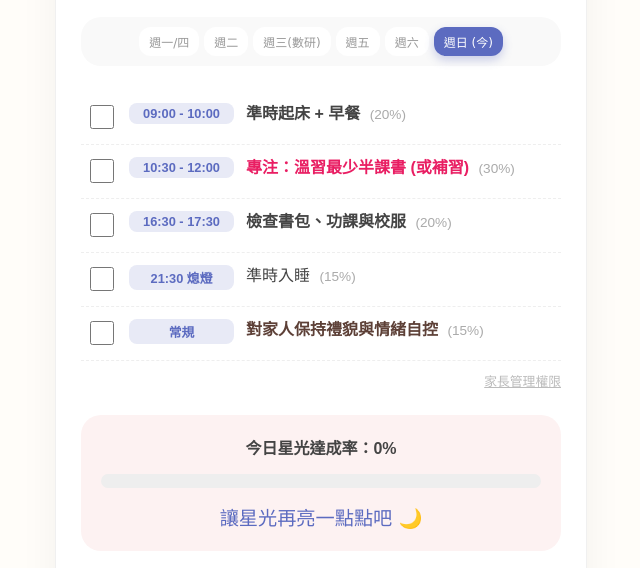
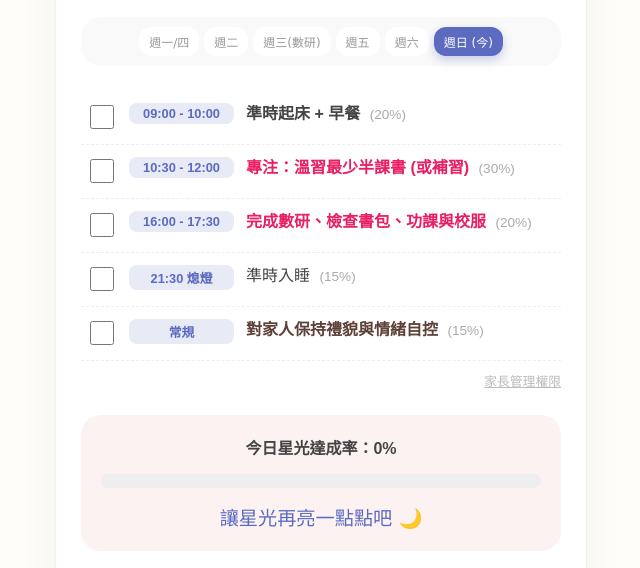
Before and after one commit to roylaivenetian-dotcom/shine-bright, a plain HTML site: page index.html in a window 1280 px wide. Shown: the part 165-733 px from the top of the page, without its empty margins (319-959 px from the left). Drawn offline with Linux system fonts and the light colour scheme; no server answers; a web font is replaced by a local one.

Commit message:
Update index.html

```diff
--- a/index.html
+++ b/index.html
@@ -219,7 +219,7 @@
         sunday: { weights: [20, 30, 20, 15, 15], list: [
             { time: "09:00 - 10:00", text: "<b>準時起床 + 早餐</b>" },
             { time: "10:30 - 12:00", text: "<span class='red-task'>專注：溫習最少半課書 (或補習)</span>" },
-            { time: "16:30 - 17:30", text: "<b>檢查書包、功課與校服</b>" },
+            { time: "16:00 - 17:30", text: "<span class='red-task'>完成數研、檢查書包、功課與校服</span>" },
             { time: "21:30 熄燈", text: "準時入睡" },
             { time: "常規", text: "<span class='family-task'>對家人保持禮貌與情緒自控</span>" }
         ]}
```
